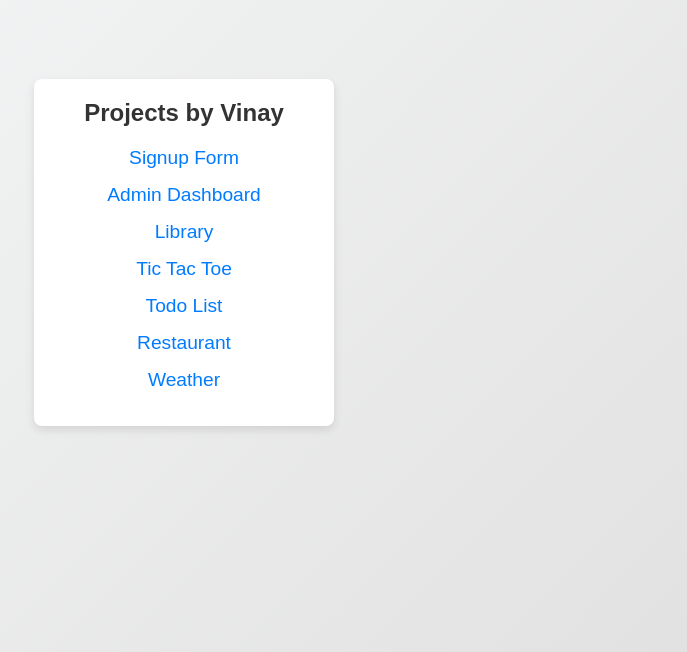
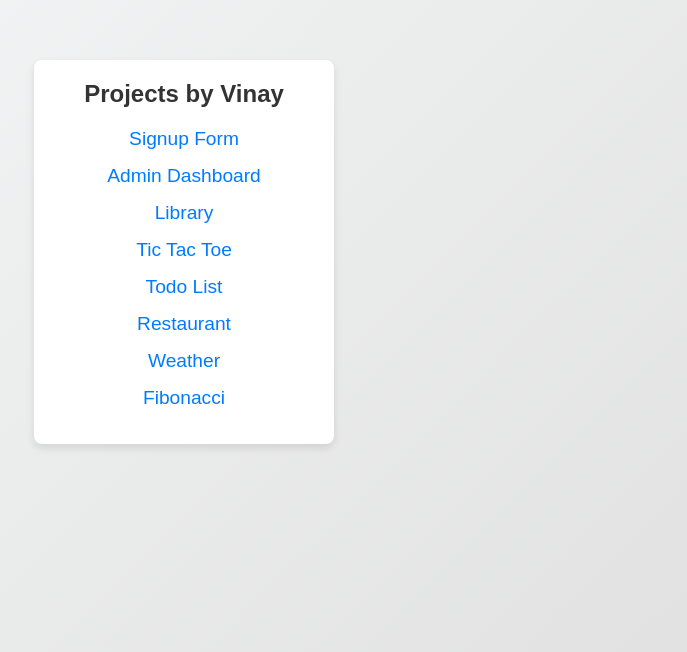
Before and after one commit to yadavnan/qtrams_practice, a plain HTML site: page index.html in a window 1280 px wide. Shown: the part 148-800 px from the top of the page, without its empty margins (456-1143 px from the left). Drawn offline with Linux system fonts and the light colour scheme.

Commit message:
Update index.html

```diff
--- a/index.html
+++ b/index.html
@@ -31,6 +31,10 @@
       <div class="form-row" data-preview="weather - check weather.">
         <label onclick="window.open('https://yadavnan.github.io/weather/')">Weather</label>
       </div>
+      <div class="form-row" data-preview="Fibonacci&Mergesort - check mergedsort.">
+        <label onclick="window.open('https://yadavnan.github.io/recursion/')">Fibonacci</label>
+      </div>
+
     </div>
   </div>
 </body>
```
